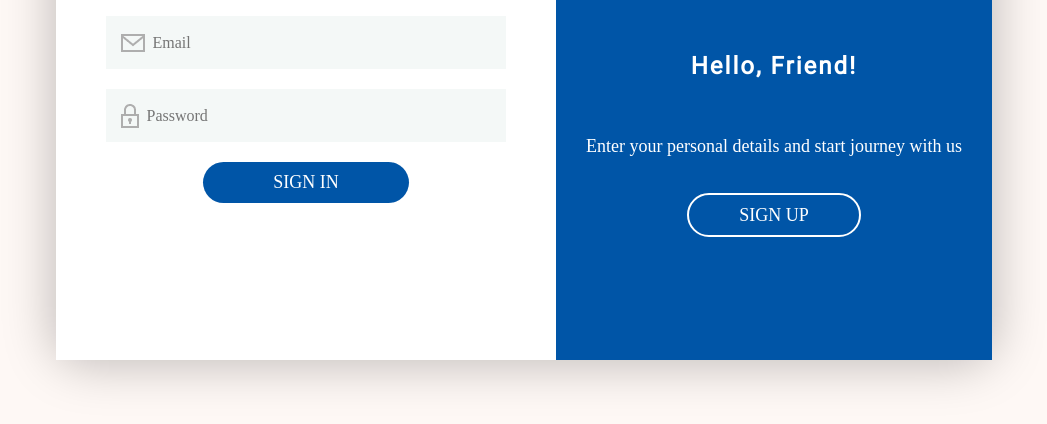
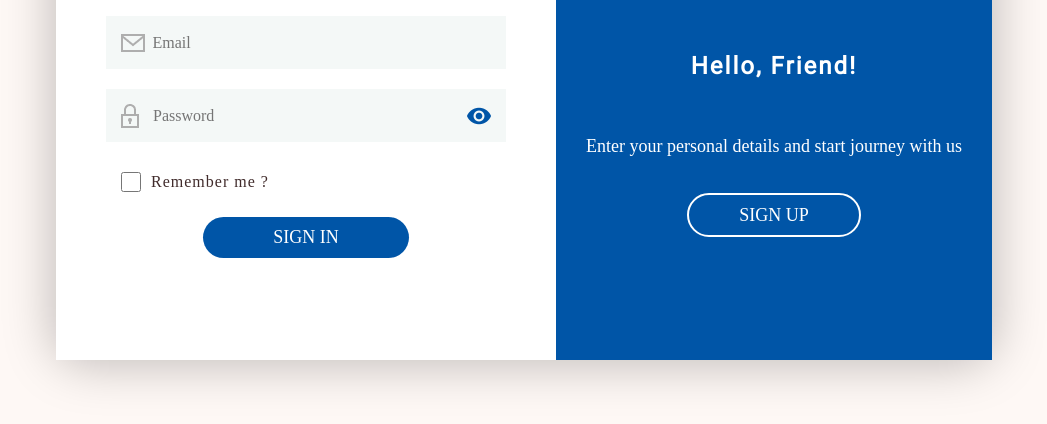
Before and after one commit to JrFelix540/landing-page, a website: page signin.html in a window 1280 px wide. Shown: the part 190-614 px from the top of the page, without its empty margins (116-1163 px from the left). Drawn offline with Linux system fonts and the light colour scheme; a web font is replaced by a local one.

Commit message:
Adds remember me and show password to login page

```diff
--- a/js/app.js
+++ b/js/app.js
@@ -106,3 +106,14 @@ denyCookie
           cookieContainer.classList.remove("show");
       })
     : null;
+// Show Password
+const showPasswordBtn = document.querySelector(".show__password");
+const showPasswordInput = document.querySelector("#password");
+let showPasswordStatus = false;
+showPasswordBtn &&
+    showPasswordBtn.addEventListener("click", () => {
+        showPasswordStatus = !showPasswordStatus;
+        showPasswordStatus
+            ? (showPasswordInput.type = "text")
+            : (showPasswordInput.type = "password");
+    });
--- a/js/signup.js
+++ b/js/signup.js
@@ -95,17 +95,6 @@ passwordInput &&
 
 // Toggle show password
 
-const showPasswordBtn = document.querySelector(".show__password");
-const showPasswordInput = document.querySelector("#password");
-let showPasswordStatus = false;
-showPasswordBtn &&
-    showPasswordBtn.addEventListener("click", () => {
-        showPasswordStatus = !showPasswordStatus;
-        showPasswordStatus
-            ? (showPasswordInput.type = "text")
-            : (showPasswordInput.type = "password");
-    });
-
 // Terms of service modal
 const openTermsBtn = document.querySelector(`#openTermsBtn`);
 const closeTermsBtn = document.querySelector(`#closeTermsBtn`);
--- a/scss/base/_utilities.scss
+++ b/scss/base/_utilities.scss
@@ -62,7 +62,13 @@
     justify-content: space-between;
     align-items: center;
     width: 100%;
+
+    &--1 {
+        display: flex;
+        justify-content: space-between;
+    }
 }
+
 .hr {
     border: 0;
     height: 1px;
--- a/signin.html
+++ b/signin.html
@@ -55,11 +55,23 @@
                             </div>
                             <input type="text" name="" class="form__input" placeholder="Email">
                         </div>
-                        <div class="form__group">
+                        <div class="form__group flex--1">
                             <div class="form__label">
                                 <img src="./assets/img/password.png" alt="">
                             </div>
-                            <input type="password" name="" class="form__input" placeholder="Password">
+                            <input type="password" name="password" class="form__input" placeholder="Password"
+                                id="password">
+                            <a class="show__password">
+                                <img src="./assets/img/eye.png" alt="" class="show__password-img">
+                            </a>
+
+                        </div>
+                        <div class="form__group--2">
+                            <input type="checkbox" name="rememberMe" id="rememberMeLogin" class="form__input-checkbox">
+                            <span class="checkbox__text text__primary">
+                                Remember me ?
+                            </span>
+
                         </div>
                         <div class="form__button u_center_text">
                             <button type="submit" class="btn btn__form uppercase">Sign in</button>
@@ -91,5 +103,6 @@
 
     </div>
 </body>
+<script src="./js/app.js"></script>
 
 </html>
```
Also changed, not shown: css/style.css.
